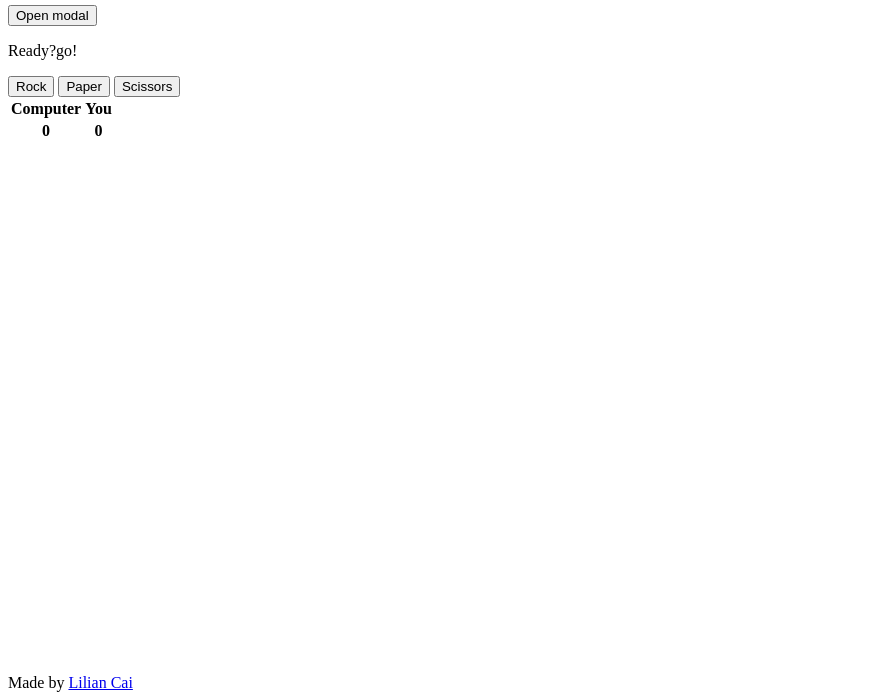
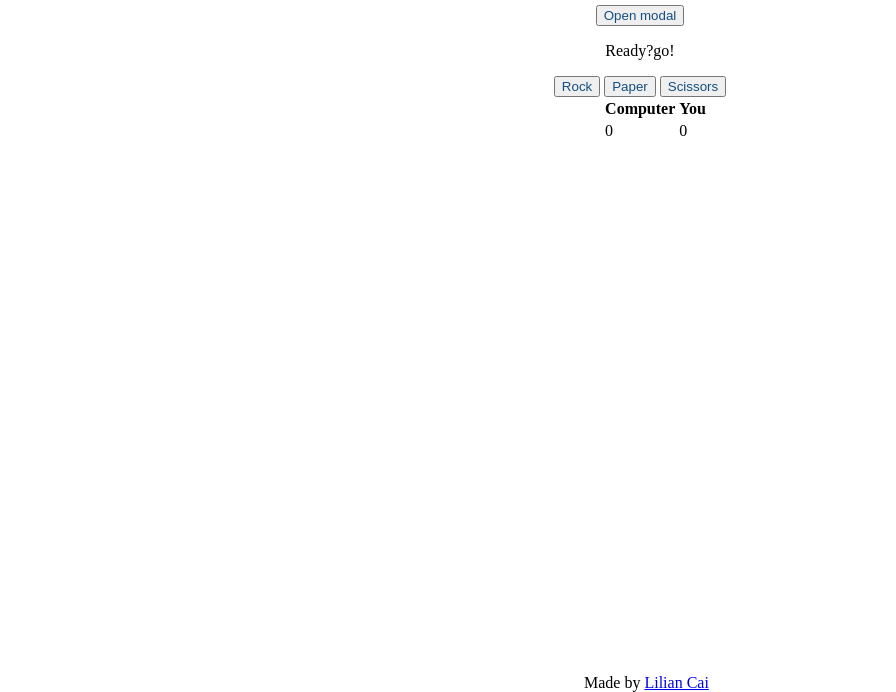
Before and after one commit to liliancai/liliancai.github.io, a plain HTML site: page RockPaperScissors/index.html in a window 1280 px wide. Shown: the part 108-800 px from the top of the page, without its empty margins (0-896 px from the left). Drawn offline with Linux system fonts and the light colour scheme.

Commit message:
need better center solution for footer and table

```diff
--- a/RockPaperScissors/index.html
+++ b/RockPaperScissors/index.html
@@ -1,6 +1,6 @@
 <head>
 	<title>RockPaperScissors</title>
-<link rel="stylesheet" href="style.css">
+	<link rel="stylesheet" href="style.css">
 </head>
 <body>
 	<header>
@@ -28,8 +28,8 @@
 					<th>You</th>
 				</tr>
 				<tr>
-					<th>0</th>
-					<th>0</th>
+					<td>0</td>
+					<td>0</td>
 				</tr>
 			</table>
 		</div>
--- a/RockPaperScissors/style.css
+++ b/RockPaperScissors/style.css
@@ -1,4 +1,163 @@
 footer{
   bottom: 0;
   position: absolute;
+  text-align: center;
+  margin-left: 45%;
+
 }
+
+html{
+  text-align: center;
+}
+
+button{
+  color: #154E80;
+}
+
+table{
+  margin-left: 47%;
+  //the thing is I don't know how to center the table
+  //47% just looks like in center
+}
+/*
+*:focus {
+  box-shadow: 0 0 3px 3px rgba(65, 180, 250, 0.8);
+  outline: none;
+}
+
+html {
+  background: #fff;
+  background: linear-gradient(120deg, rgba(153, 153, 153, 0.1), #fff) fixed;
+}
+
+header {
+  padding-top: 3%;
+}
+
+h1 {
+  color: #006699;
+  font-family: Boogaloo, Helvetica, Arial, sans-serif;
+  font-size: 1.8rem;
+  letter-spacing: 4px;
+  line-height: 1.3;
+  margin-bottom: 20px;
+  text-transform: uppercase;
+}
+
+h2 {
+  font-family: Boogaloo, Helvetica, Arial, sans-serif;
+  font-size: 1.4rem;
+  letter-spacing: 2px;
+  line-height: 1.3;
+}
+
+main {
+  padding-top: 20px;
+  padding-bottom: 70px;
+}
+
+p {
+  line-height: 1.2;
+  margin: 15px 0;
+}
+
+button,
+button:hover,
+button:active,
+button:focus {
+  background: #006699;
+  border-radius: 3px;
+  color: #fff;
+  margin: 0 3px;
+  padding: 10px;
+  width: 80px;
+}
+
+button .far {
+  display: block;
+  margin-bottom: 5px;
+  pointer-events: none;
+}
+
+#modal {
+  background: rgba(0, 0, 0, 0.75);
+  bottom: 0;
+  height: 100%;
+  left: 0;
+  overflow: auto;
+  position: fixed;
+  right: 0;
+  top: 0;
+  width: 100%;
+  z-index: 1;
+}
+
+.modal-content {
+  animation: slideIn 0.3s ease-out;
+  background: #fff;
+  border-radius: 5px;
+  margin: 10% auto 0;
+  max-width: 500px;
+  width: 70%;
+}
+
+@keyframes slideIn {
+  from {
+    margin-top: 0;
+  }
+  to {
+    margin-top: 10%;
+  }
+}
+
+.modal-body {
+  padding: 25px;
+}
+
+.start,
+.start:hover,
+.start:active,
+.start:focus {
+  width: 100px;
+}
+
+.result {
+  font-style: italic;
+}
+
+table {
+  margin: 30px auto 0;
+}
+
+th {
+  background: #e6e6e6;
+  border-bottom: 1px solid #333;
+  font-weight: 600;
+  padding: 6px 12px;
+}
+
+td {
+  font-size: 1.2rem;
+  padding: 6px;
+}
+
+footer {
+  background: #e6e6e6;
+  bottom: 0;
+  font-size: 0.8rem;
+  left: 0;
+  letter-spacing: 2px;
+  padding: 14px 0;
+  position: absolute;
+  right: 0;
+  width: 100%;
+}
+
+footer a,
+footer a:visited,
+footer a:hover,
+footer a:active,
+footer a:focus {
+  color: #006699;
+}
+*/
```
